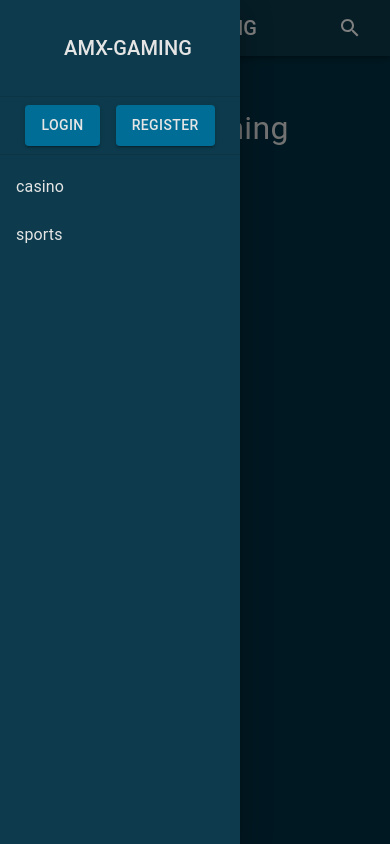
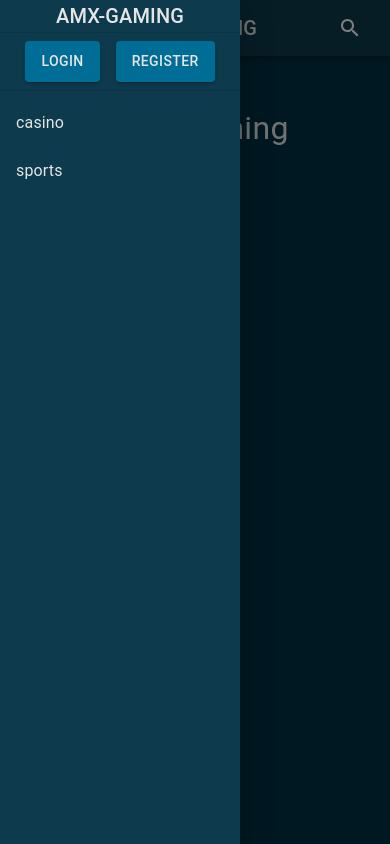
Before and after one commit to satendrasahu/smartDevelopment-userFrontend, a React (Create React App) app: page / in a window 390 px wide. Both pictures are taken after a click on the button 24 px from the left and 28 px from the top of the page. Shown: the top 844 px of the page. Built offline with nearby package versions, Linux system fonts and the light colour scheme.

Commit message:
minor changes in header and not found

```diff
--- a/src/components/ui_kit/header/MobileHeader.js
+++ b/src/components/ui_kit/header/MobileHeader.js
@@ -21,6 +21,7 @@
 import { colors } from "../../../theme/colors";
 import SearchBox from "./components/SearchBox";
 import { LogoTypography, StyledToolbar } from "./header.styles";
+import { ROUTE_PATHS } from "../../../routes/routesPath";
 const drawerWidth = 240;
 
 function DrawerAppBar(props) {
@@ -44,9 +45,9 @@
 
   const drawer = (
     <Box onClick={handleDrawerToggle} sx={{ textAlign: "center",background: colors.primary.mainColor, height:"100%" }}>
-      <Typography variant="h6" sx={{ my: 2, ml: 1 }}>
-        {appDetails.APP_NAME}
-      </Typography>
+     <LogoTypography variant="h6" component="a" href={ROUTE_PATHS.home}>
+            {appDetails.APP_NAME}
+          </LogoTypography>
 
       <Divider />
       {isSmallScreen && (
@@ -87,7 +88,7 @@
           >
             <MenuIcon />
           </IconButton>
-          <LogoTypography variant="h6" component="div">
+          <LogoTypography variant="h6" component="a" href={ROUTE_PATHS.home}>
             {appDetails.APP_NAME}
           </LogoTypography>
 
--- a/src/components/ui_kit/header/header.styles.js
+++ b/src/components/ui_kit/header/header.styles.js
@@ -1,13 +1,17 @@
 import { styled } from "@mui/material/styles";
 import { Toolbar, Typography } from "@mui/material";
 
-export const LogoTypography = styled(Typography)(({ theme }) => ({
+export const LogoTypography = styled(Typography)(({ theme, props }) => ({
   flexGrow: 1,
   cursor: "pointer",
   textAlign: "left",
+  color:theme.colors.primary.textColor,
+  textDecoration: "none",
   [theme.breakpoints.down("md")]: {
     textAlign: "center",
   },
+
+  ...props,
 }));
 
 export const StyledToolbar = styled(Toolbar)(({ theme }) => ({
--- a/src/components/ui_kit/notFound/CommingSoon.jsx
+++ b/src/components/ui_kit/notFound/CommingSoon.jsx
@@ -17,6 +17,9 @@
   alignItems: "center",
   justifyContent: "center",
   paddingTop : theme.spacing(15),
+  [theme.breakpoints.down("sm")]: {
+    paddingTop : theme.spacing(1),
+  },
   "& .textComingSoon": {
     fontSize: theme.spacing(5),
     color: theme.colors.primary.textColor,
--- a/src/components/ui_kit/notFound/ErrorBoundary.jsx
+++ b/src/components/ui_kit/notFound/ErrorBoundary.jsx
@@ -14,6 +14,9 @@
   alignItems: "center",
   justifyContent: "center",
   paddingTop : theme.spacing(15),
+  [theme.breakpoints.down("sm")]: {
+    paddingTop : theme.spacing(1),
+  },
   "& .textOoops": {
     fontSize: "5rem",
     color: theme.colors.primary.textColor,
--- a/src/components/ui_kit/notFound/MainLoader.jsx
+++ b/src/components/ui_kit/notFound/MainLoader.jsx
@@ -18,6 +18,9 @@
   alignItems: "center",
   justifyContent: "center",
   paddingTop : theme.spacing(15),
+  [theme.breakpoints.down("sm")]: {
+    paddingTop : theme.spacing(1),
+  },
   "& .textWelcomeText": {
     fontSize: theme.spacing(5),
     color: theme.colors.primary.textColor,
```
